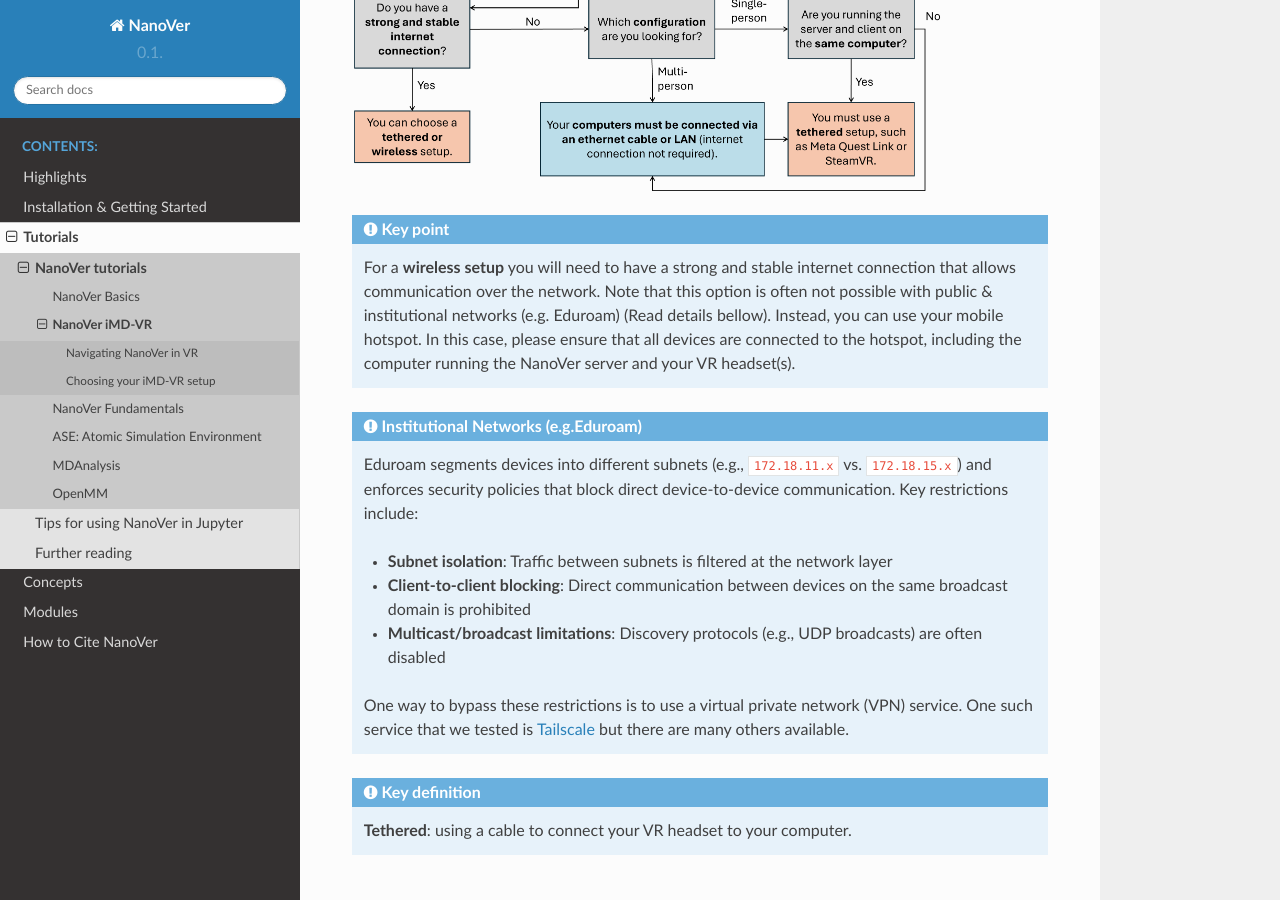
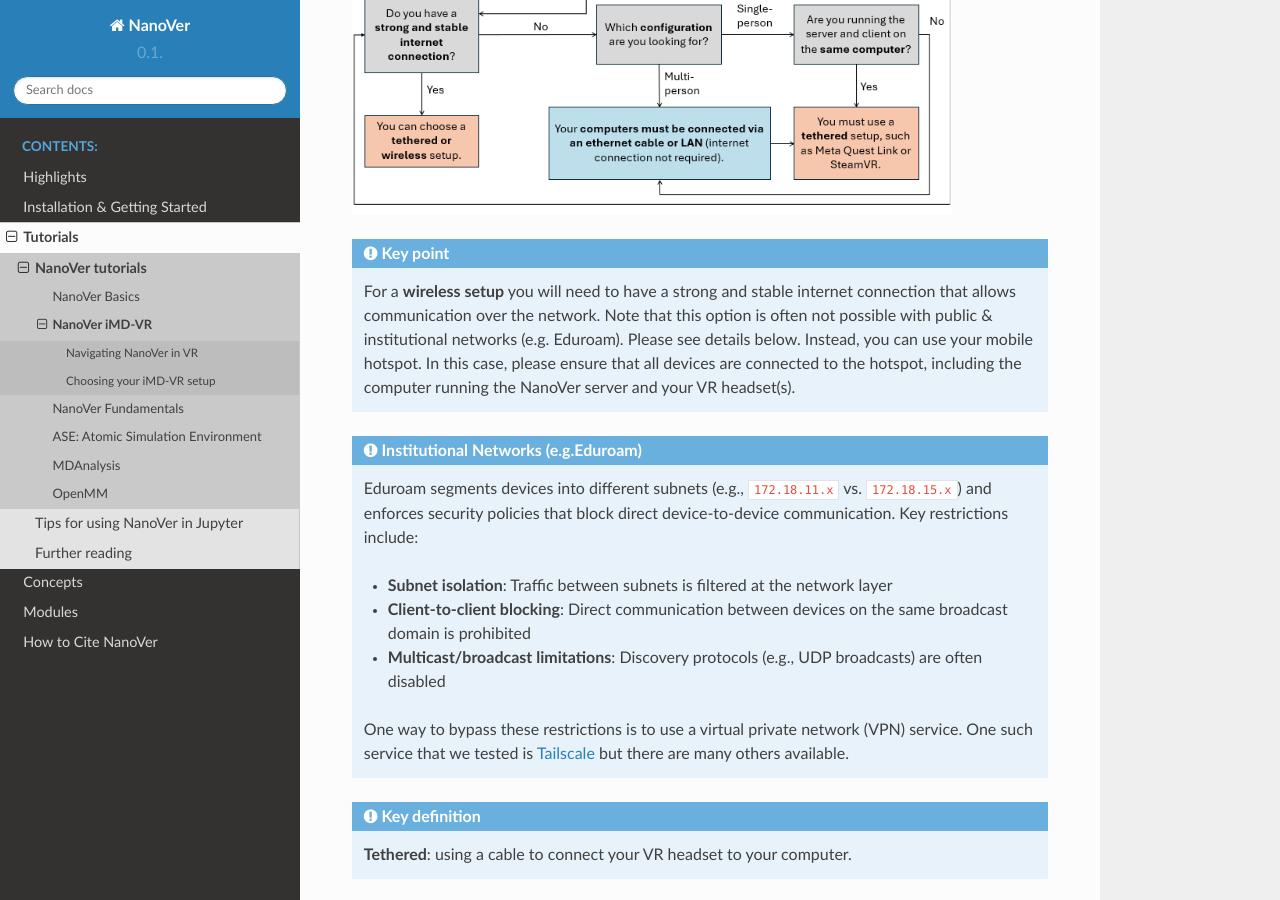
Before and after one commit to IRL2/nanover-docs, a Sphinx documentation site: the page built from source/tutorials/vrclient.rst, in a window 1280 px wide and 900 px high, scrolled down 7581 px. Built offline with Sphinx 7.4.7 and the Read the Docs theme 3.1.0, drawn with Linux system fonts in a browser that asks for light colours; pages that are not in the unit, such as notebooks, are missing from menus; the version number could not be read and is left out.

Commit message:
updated flowchart and fixed warning

```diff
--- a/source/tutorials/vrclient.rst
+++ b/source/tutorials/vrclient.rst
@@ -590,7 +590,7 @@ the type of network you have access to, your VR headset, and your desired config
 .. admonition:: Key point
 
     For a **wireless setup** you will need to have a strong and stable internet connection that allows communication over the network.
-    Note that this option is often not possible with public & institutional networks (e.g. Eduroam) (Read details bellow).
+    Note that this option is often not possible with public & institutional networks (e.g. Eduroam). Please see details below.
     Instead, you can use your mobile hotspot. In this case, please ensure that all devices are connected to the hotspot,
     including the computer running the NanoVer server and your VR headset(s).
 
```
Also changed, not shown: source/_static/VR_client_flow_diagram.png, 1 other file.
